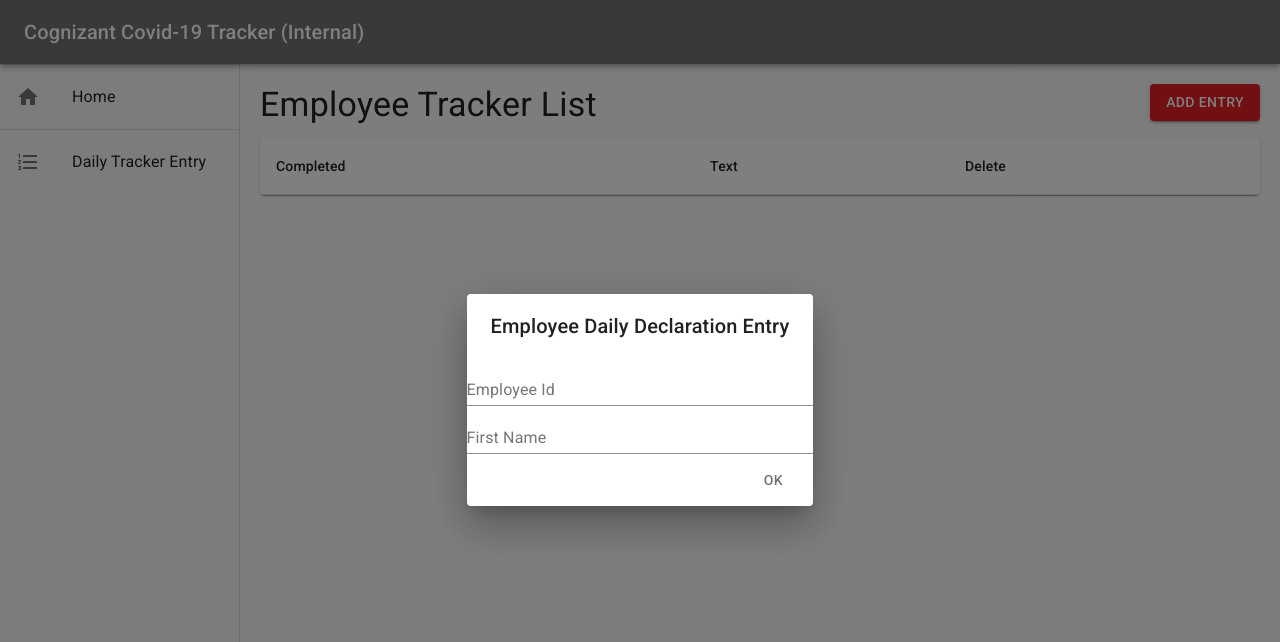
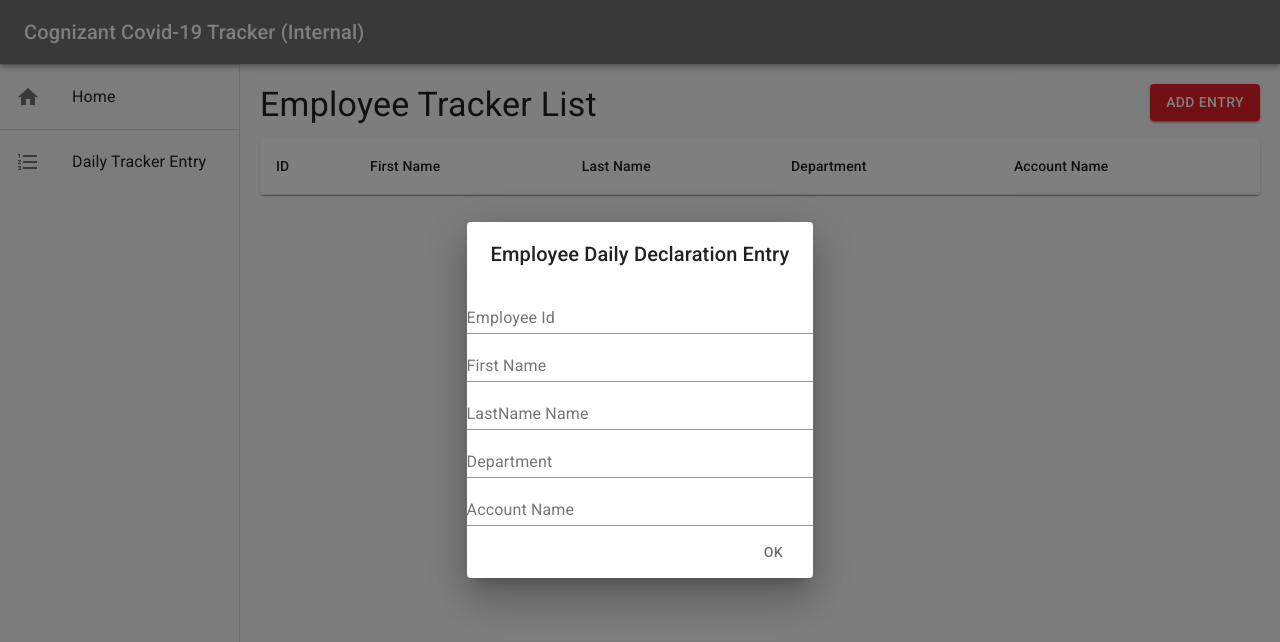
Before and after one commit to sancognizant/covid-app-internal, a React (Create React App) app: page /tracker in a window 1280 px wide. Both pictures are taken after a click on the button "ADD ENTRY". Shown: the top 642 px of the page. Built offline with nearby package versions, Linux system fonts and the light colour scheme.

Commit message:
feature: adding state management for add and delete

```diff
--- a/src/App.tsx
+++ b/src/App.tsx
@@ -9,7 +9,7 @@
 import { useSelector } from 'react-redux';
 import { Route, Router } from 'react-router-dom';
 import { history } from './configureStore';
-import { IEMployee } from './model';
+import { IEmployee } from './model';
 import { HomePage, Employee } from './pages';
 import { RootState } from './reducers/index';
 import { withRoot } from './withRoot';
@@ -27,7 +27,7 @@
   );
 }
 
-function Drawer(props: { employeeList: IEMployee[] }) {
+function Drawer(props: { employeeList: IEmployee[] }) {
   const classes = useStyles();
   return (
     <div>
@@ -119,7 +119,7 @@
   );
 }
 
-function EmployeeIconCount(props: { employeeList: IEMployee[] }) {
+function EmployeeIconCount(props: { employeeList: IEmployee[] }) {
   let employeeCount = props.employeeList.length;
 
   if (employeeCount > 0) {
--- /dev/null
+++ b/src/actions/employee.ts
@@ -0,0 +1,36 @@
+import { EmployeeAction, EmployeeActions, IEmployee } from '../model';
+
+export function addEmployee(employee: IEmployee): EmployeeAction {
+  return {
+    type: EmployeeActions.ADD_EMPLOYEE,
+    payload: employee
+  };
+}
+
+// export function completeTodo(todoId: number) {
+//   return (dispatch: Function, getState: Function) => {
+//     dispatch({ type: TodoActions.COMPLETE_TODO, payload: todoId });
+//   };
+// }
+
+export function updateEmployee(employee: IEmployee): EmployeeAction {
+  return {
+    type: EmployeeActions.UPDATE_EMPLOYEE,
+    payload: employee
+  };
+}
+
+export function deleteEmployee(employeeId: string): EmployeeAction {
+  console.log('Calling Action deleteEmployee ', employeeId);
+  return {
+    type: EmployeeActions.DELETE_EMPLOYEE,
+    payload: employeeId
+  };
+}
+
+export function displayEmployee(body: string): EmployeeAction {
+  return {
+    type: EmployeeActions.DISPLAY_EMPLOYEE,
+    payload: body
+  };
+}
--- a/src/components/Employee/EmployeeDiaglog.tsx
+++ b/src/components/Employee/EmployeeDiaglog.tsx
@@ -3,8 +3,8 @@
 import { makeStyles } from '@material-ui/styles';
 import * as React from 'react';
 import { useActions } from '../../actions/';
-import * as TodoActions from '../../actions/todo';
-import { display } from '@material-ui/system';
+import * as EmployeeActions from '../../actions/employee';
+import { IEmployee } from '../../model';
 
 interface Props {
   open: boolean;
@@ -14,23 +14,34 @@
 export function EmployeeDialog(props: Props) {
   const { open, onClose } = props;
   const classes = useStyles();
-  const [newTodoText, setNewTodoText] = React.useState('');
-  const todoActions = useActions(TodoActions);
+  const [employee, setEmployee] = React.useState<IEmployee>({
+    empId: '',
+    lastName: '',
+    firstName: '',
+    department: '',
+    acctName: ''
+  });
+  const employeeActions = useActions(EmployeeActions);
 
   const handleClose = () => {
-    todoActions.addTodo({
-      id: Math.random(),
-      completed: false,
-      text: newTodoText
+    employeeActions.addEmployee({
+      empId: employee.empId,
+      lastName: employee.lastName,
+      firstName: employee.firstName,
+      department: employee.department,
+      acctName: employee.acctName
     });
+
+    console.log(employee);
+
     onClose();
-
-    // reset todo text if user reopens the dialog
-    setNewTodoText('');
   };
 
-  const handleChange = (event: any) => {
-    setNewTodoText(event.target.value);
+  const updateField = (e: any) => {
+    setEmployee({
+      ...employee,
+      [e.target.name]: e.target.value
+    });
   };
 
   return (
@@ -38,11 +49,39 @@
       <DialogTitle>Employee Daily Declaration Entry</DialogTitle>
       <FormControl>
         <InputLabel htmlFor="employeeId">Employee Id</InputLabel>
-        <Input id="employeeId" aria-describedby="my-helper-text" />
+        <Input name="empId" value={employee.empId} onChange={updateField} />
       </FormControl>
       <FormControl>
         <InputLabel htmlFor="firstName">First Name </InputLabel>
-        <Input id="firstName" aria-describedby="my-helper-text" />
+        <Input
+          name="firstName"
+          value={employee.firstName}
+          onChange={updateField}
+        />
+      </FormControl>
+      <FormControl>
+        <InputLabel htmlFor="lastName">LastName Name </InputLabel>
+        <Input
+          name="lastName"
+          value={employee.lastName}
+          onChange={updateField}
+        />
+      </FormControl>
+      <FormControl>
+        <InputLabel htmlFor="department">Department</InputLabel>
+        <Input
+          name="department"
+          value={employee.department}
+          onChange={updateField}
+        />
+      </FormControl>
+      <FormControl>
+        <InputLabel htmlFor="acctName">Account Name</InputLabel>
+        <Input
+          name="acctName"
+          value={employee.acctName}
+          onChange={updateField}
+        />
       </FormControl>
       <DialogActions>
         <Button color="primary" onClick={handleClose}>
--- a/src/components/Employee/EmployeeTable.tsx
+++ b/src/components/Employee/EmployeeTable.tsx
@@ -5,46 +5,43 @@
 import * as React from 'react';
 import { useSelector } from 'react-redux';
 import { useActions } from '../../actions/';
-import * as TodoActions from '../../actions/todo';
-import { Todo } from '../../model';
+import * as EmployeeActions from '../../actions/employee';
+import { IEmployee } from '../../model';
 import { RootState } from '../../reducers';
 
 export function EmployeeTable() {
   const classes = useStyles();
-  const todoList = useSelector((state: RootState) => state.todoList);
-  const todoActions = useActions(TodoActions);
-
-  const onRowClick = (todo: Todo) => {
-    if (todo.completed) {
-      todoActions.uncompleteTodo(todo.id);
-    } else {
-      todoActions.completeTodo(todo.id);
-    }
-  };
+  const employeeList = useSelector((state: RootState) => state.employeeList);
+  const employeeActions = useActions(EmployeeActions);
 
   return (
     <Paper className={classes.paper}>
       <Table className={classes.table}>
         <TableHead>
           <TableRow>
-            <TableCell padding="default">Completed</TableCell>
-            <TableCell padding="default">Text</TableCell>
-            <TableCell padding="default">Delete</TableCell>
+            <TableCell padding="default">ID</TableCell>
+            <TableCell padding="default">First Name</TableCell>
+            <TableCell padding="default">Last Name</TableCell>
+            <TableCell padding="default">Department</TableCell>
+            <TableCell padding="default">Account Name</TableCell>
           </TableRow>
         </TableHead>
         <TableBody>
-          {todoList.map((todo: Todo) => {
+          {employeeList.map((employee: IEmployee) => {
             return (
-              <TableRow key={todo.id} hover onClick={event => onRowClick(todo)}>
-                <TableCell padding="none">
-                  <Checkbox checked={todo.completed} />
-                </TableCell>
-                <TableCell padding="none">{todo.text}</TableCell>
-                <TableCell padding="none">
+              <TableRow key={employee.empId} hover>
+                <TableCell padding="default">{employee.empId}</TableCell>
+                <TableCell padding="default">{employee.firstName}</TableCell>
+                <TableCell padding="default">{employee.lastName}</TableCell>
+                <TableCell padding="default">{employee.department}</TableCell>
+                <TableCell padding="default">{employee.acctName}</TableCell>
+                <TableCell padding="default">
                   <IconButton
                     aria-label="Delete"
                     color="default"
-                    onClick={() => todoActions.deleteTodo(todo.id)}
+                    onClick={() =>
+                      employeeActions.deleteEmployee(employee.empId)
+                    }
                   >
                     <DeleteIcon />
                   </IconButton>
--- a/src/model/employee.ts
+++ b/src/model/employee.ts
@@ -1,9 +1,9 @@
-export interface IEMployee {
-  empId: number;
-  lastName: string;
-  firstName: string;
-  department: string;
-  acctName: string;
+export interface IEmployee {
+  empId: string;
+  lastName?: string;
+  firstName?: string;
+  department?: string;
+  acctName?: string;
 }
 
 export enum EmployeeActions {
@@ -19,7 +19,7 @@
 }
 
 export type EmployeeAction =
-  | employeeActionType<typeof EmployeeActions.ADD_EMPLOYEE, IEMployee>
-  | employeeActionType<typeof EmployeeActions.DELETE_EMPLOYEE, number>
-  | employeeActionType<typeof EmployeeActions.UPDATE_EMPLOYEE, number>
+  | employeeActionType<typeof EmployeeActions.ADD_EMPLOYEE, IEmployee>
+  | employeeActionType<typeof EmployeeActions.DELETE_EMPLOYEE, string>
+  | employeeActionType<typeof EmployeeActions.UPDATE_EMPLOYEE, IEmployee>
   | employeeActionType<typeof EmployeeActions.DISPLAY_EMPLOYEE, string>;
--- a/src/reducers/employee.ts
+++ b/src/reducers/employee.ts
@@ -1,19 +1,20 @@
-import { EmployeeAction, EmployeeActions, IEMployee } from "../model";
-import createReducer from "./createReducer";
+import { EmployeeAction, EmployeeActions, IEmployee } from '../model';
+import createReducer from './createReducer';
 
-export const employeeList = createReducer<IEMployee[]>([], {
-	[EmployeeActions.ADD_EMPLOYEE](state: IEMployee[], action: EmployeeAction) {
+export const employeeList = createReducer<IEmployee[]>([], {
+  [EmployeeActions.ADD_EMPLOYEE](state: IEmployee[], action: EmployeeAction) {
     return [...state, action.payload];
   },
   [EmployeeActions.DELETE_EMPLOYEE](
-		state: IEMployee[],
+    state: IEmployee[],
     action: EmployeeAction
   ) {
     // filtering employee not equal to the id
+    console.log('Deleting ', action.payload);
     return state.filter(e => e.empId !== action.payload);
-	},
+  }
   // [EmployeeActions.UPDATE_EMPLOYEE](
-	// 	state: IEMployee[],
+  // 	state: IEmployee[],
   // 	action: EmployeeAction
   // ) {
   // 	// search after todo item with the given id and set completed to false
--- a/src/reducers/index.ts
+++ b/src/reducers/index.ts
@@ -1,12 +1,12 @@
 import { History } from 'history';
 import { combineReducers } from 'redux';
-import { Todo, IEMployee } from '../model';
+import { Todo, IEmployee } from '../model';
 import * as todoReducer from './todo';
 import * as employeeReducer from './employee';
 
 export interface RootState {
   todoList: Todo[];
-  employeeList: IEMployee[];
+  employeeList: IEmployee[];
 }
 
 export default (history: History) =>
```
Lines whose indentation alone changed are shown as unchanged.
